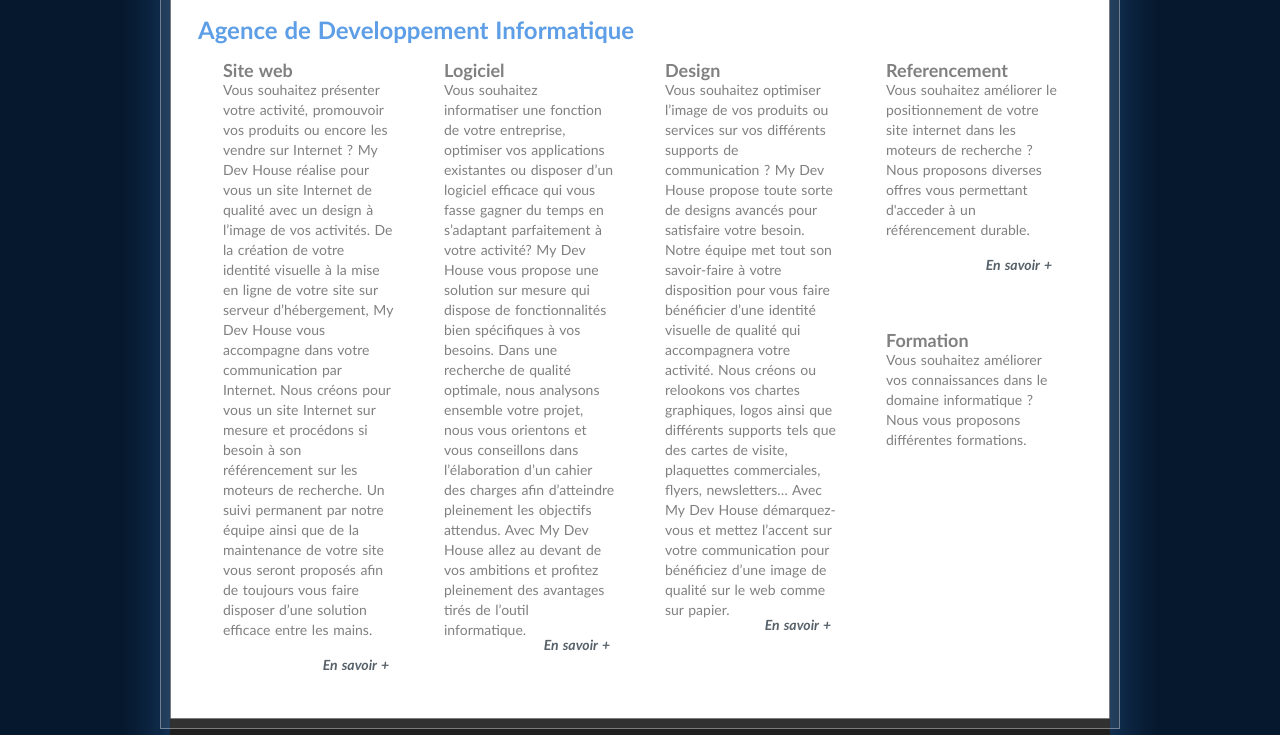
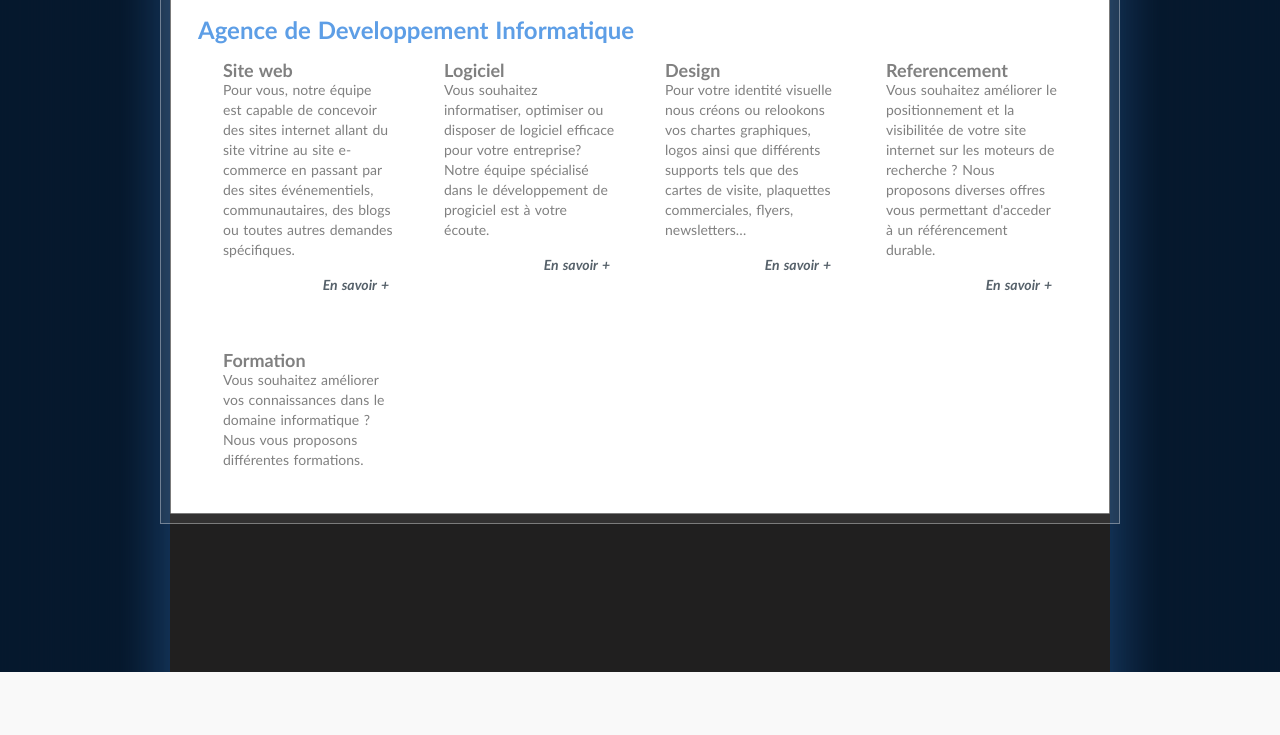
Before and after one commit to PyroXn/siteMDH, a PHP site: page / in a window 1280 px wide. Shown: the part 128-863 px from the top of the page. After the commit the page ends 800 px from the top, so only its background shows below. Run offline with PHP 8.4, Linux system fonts and the light colour scheme.

Commit message:
mise en forme des differentes activitées

```diff
--- a/index.php
+++ b/index.php
@@ -18,13 +18,8 @@ function home() {
         <li>
             <a href="#" title="Site web">
                 <h2>Site web</h2>
-                <p>Vous souhaitez présenter votre activité, promouvoir vos produits ou encore les vendre sur Internet ?
-                    My Dev House réalise pour vous un site Internet de qualité avec un design à l’image de vos activités.
-                    De la création de votre identité visuelle à la mise en ligne de votre site sur serveur d’hébergement,
-                    My Dev House vous accompagne dans votre communication par Internet. Nous créons pour vous un site Internet sur mesure et
-                    procédons si besoin à son référencement sur les moteurs de recherche.
-                    Un suivi permanent par notre équipe ainsi que de la maintenance de votre site vous seront proposés afin de
-                    toujours vous faire disposer d’une solution efficace entre les mains.
+                <p>Pour vous, notre équipe est capable de concevoir des sites internet allant du site vitrine au site e-commerce en passant par
+                    des sites événementiels, communautaires, des blogs ou toutes autres demandes spécifiques.
                     <em>En savoir</em>
                 </p>
             </a>
@@ -33,12 +28,8 @@ function home() {
         <li>
             <a href="#" title="Logiciel">
                 <h2>Logiciel</h2>
-                <p>Vous souhaitez informatiser une fonction de votre entreprise, optimiser vos applications existantes ou
-                    disposer d’un logiciel efficace qui vous fasse gagner du temps en s’adaptant parfaitement à votre activité?
-                    My Dev House vous propose une solution sur mesure qui dispose de fonctionnalités bien spécifiques à vos besoins.
-                    Dans une recherche de qualité optimale, nous analysons ensemble votre projet, nous vous orientons et vous conseillons
-                    dans l’élaboration d’un cahier des charges afin d’atteindre pleinement les objectifs attendus.
-                    Avec My Dev House allez au devant de vos ambitions et profitez pleinement des avantages tirés de l’outil informatique.
+                <p>Vous souhaitez informatiser, optimiser ou disposer de logiciel efficace pour votre entreprise? Notre équipe spécialisé dans le
+                    développement de progiciel est à votre écoute.
                     <em>En savoir</em>
                 </p>
             </a>
@@ -48,13 +39,8 @@ function home() {
         <li>
             <a href="#" title="Design">
                 <h2>Design</h2>
-                <p>Vous souhaitez optimiser l’image de vos produits ou services sur vos différents supports de communication ?
-                    My Dev House propose toute sorte de designs avancés pour satisfaire votre besoin. Notre équipe met tout son savoir-faire
-                    à votre disposition pour vous faire bénéficier d’une identité visuelle de qualité qui accompagnera votre activité.
-                    Nous créons ou relookons vos chartes graphiques, logos ainsi que différents supports tels que des cartes de visite,
-                    plaquettes commerciales, flyers, newsletters…
-                    Avec My Dev House démarquez-vous et mettez l’accent sur votre communication pour bénéficiez d’une image de qualité sur
-                    le web comme sur papier.
+                <p> Pour votre identité visuelle nous créons ou relookons vos chartes graphiques, logos ainsi que différents supports tels que des
+                    cartes de visite, plaquettes commerciales, flyers, newsletters…
                     <em>En savoir</em>
                 </p>
             </a>
@@ -64,7 +50,7 @@ function home() {
         <li>
             <a href="#" title="Referencement">
                 <h2>Referencement</h2>
-                <p>Vous souhaitez améliorer le positionnement de votre site internet dans les moteurs de recherche ?
+                <p>Vous souhaitez améliorer le positionnement et la visibilitée de votre site internet sur les moteurs de recherche ?
                     Nous proposons diverses offres vous permettant d\'acceder à un référencement durable.
                     <em>En savoir</em>
                 </p>
--- a/templates/cssMdh.css
+++ b/templates/cssMdh.css
@@ -166,8 +166,8 @@ a {
     color: #56616A;
     margin-top: 15px;
     font-weight: bold;
-    float: right;
     margin-right: 5px;
+    text-align: right;
 }
 
 #content_background li em:after {
```
